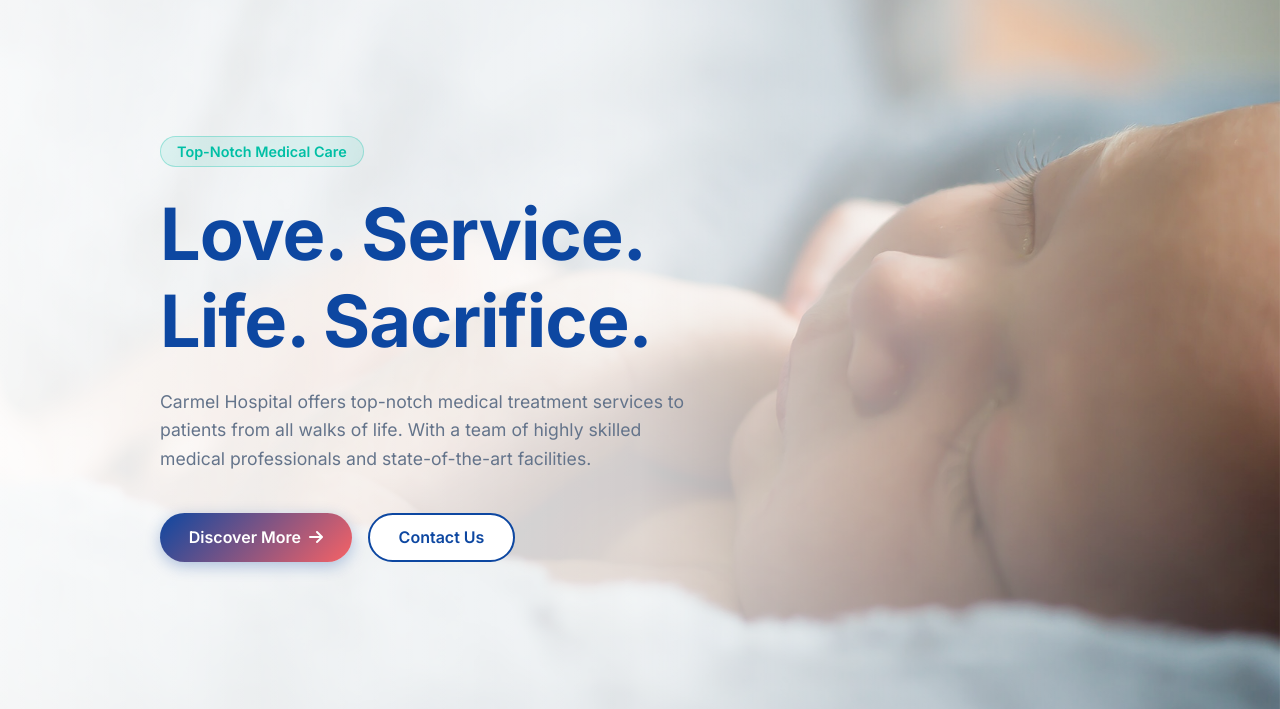
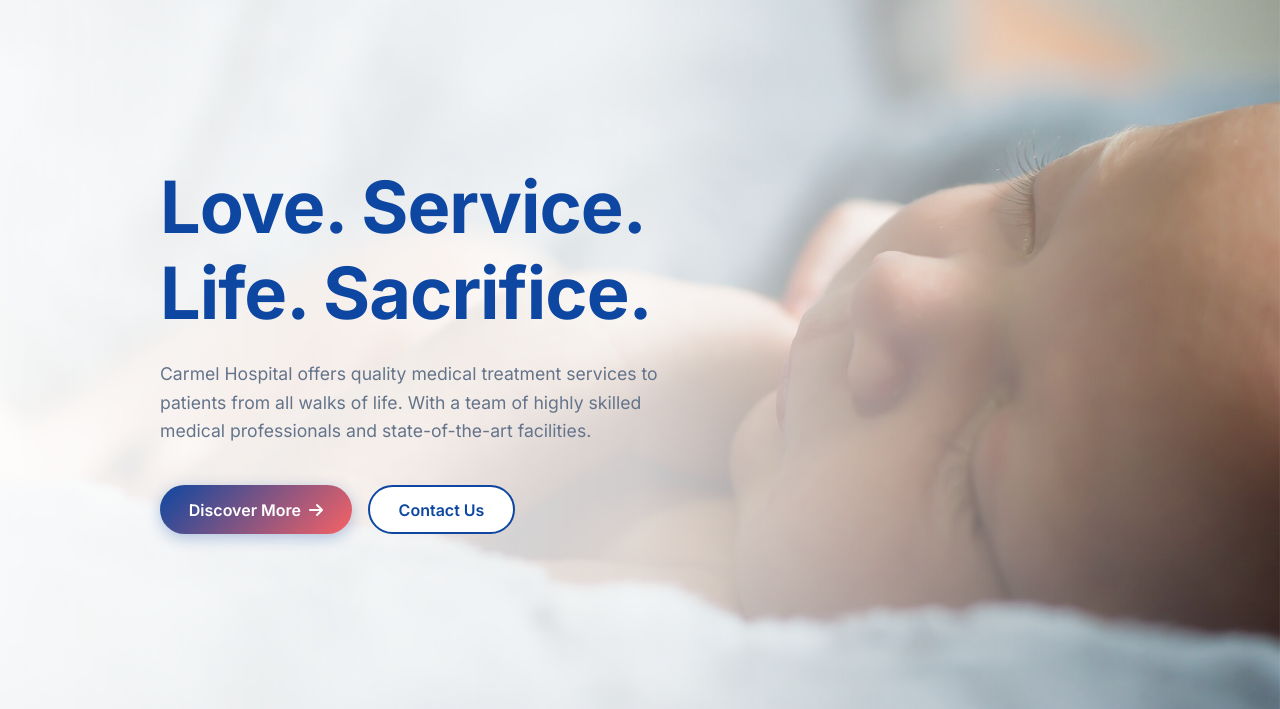
Before and after one commit to adithyaks2222-ops/carmelsite, a plain HTML site: page index.html in a window 1280 px wide. Shown: the part 91-800 px from the top of the page. Drawn offline with Linux system fonts and the light colour scheme.

Commit message:
Update hero section text in index.html
Removed the badge text and updated the description for clarity.

```diff
--- a/index.html
+++ b/index.html
@@ -69,9 +69,8 @@
             <div class="hero-overlay"></div>
         </div>
         <div class="hero-content fade-up">
-            <span class="badge">Top-Notch Medical Care</span>
             <h1>Love. Service.<br>Life. Sacrifice.</h1>
-            <p>Carmel Hospital offers top-notch medical treatment services to patients from all walks of life. With a
+            <p>Carmel Hospital offers quality medical treatment services to patients from all walks of life. With a
                 team of highly skilled medical professionals and state-of-the-art facilities.</p>
             <div class="hero-actions">
                 <a href="about.html" class="btn-primary">Discover More <i class="fa-solid fa-arrow-right"></i></a>
```
